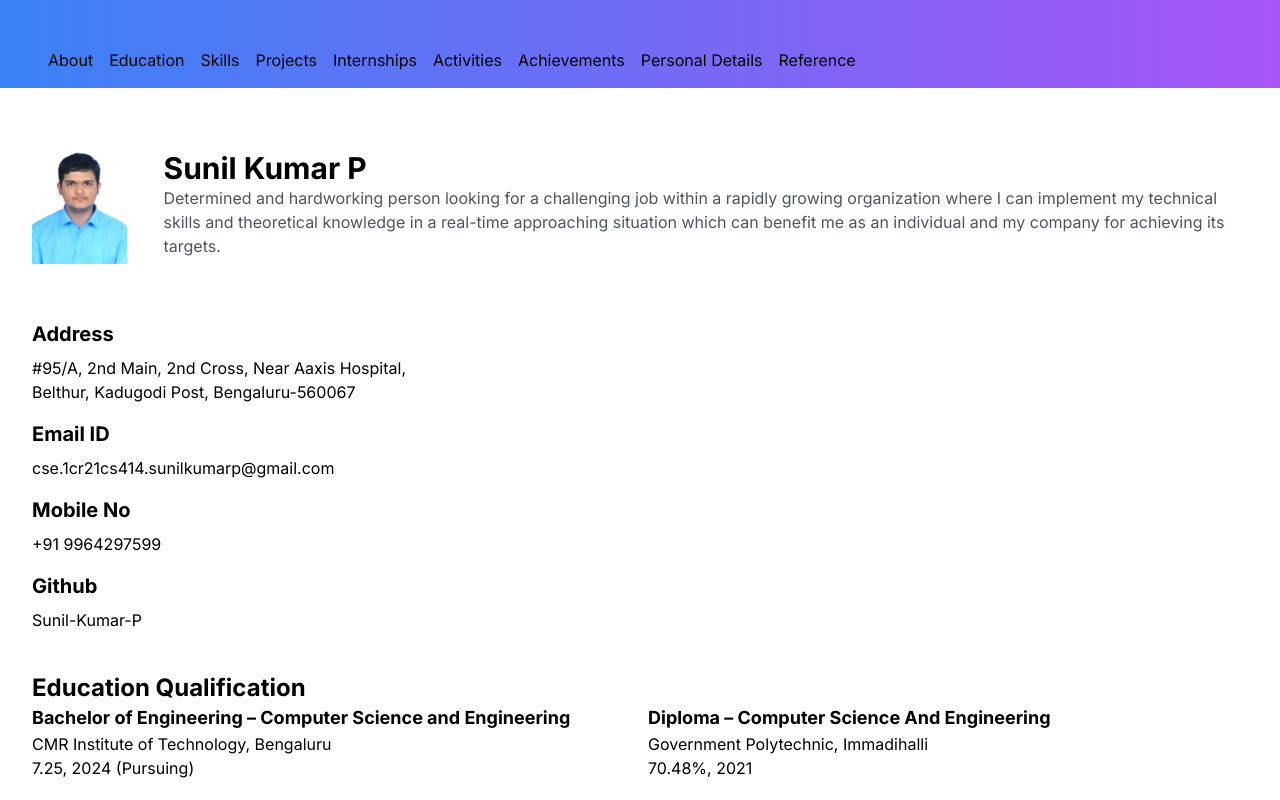
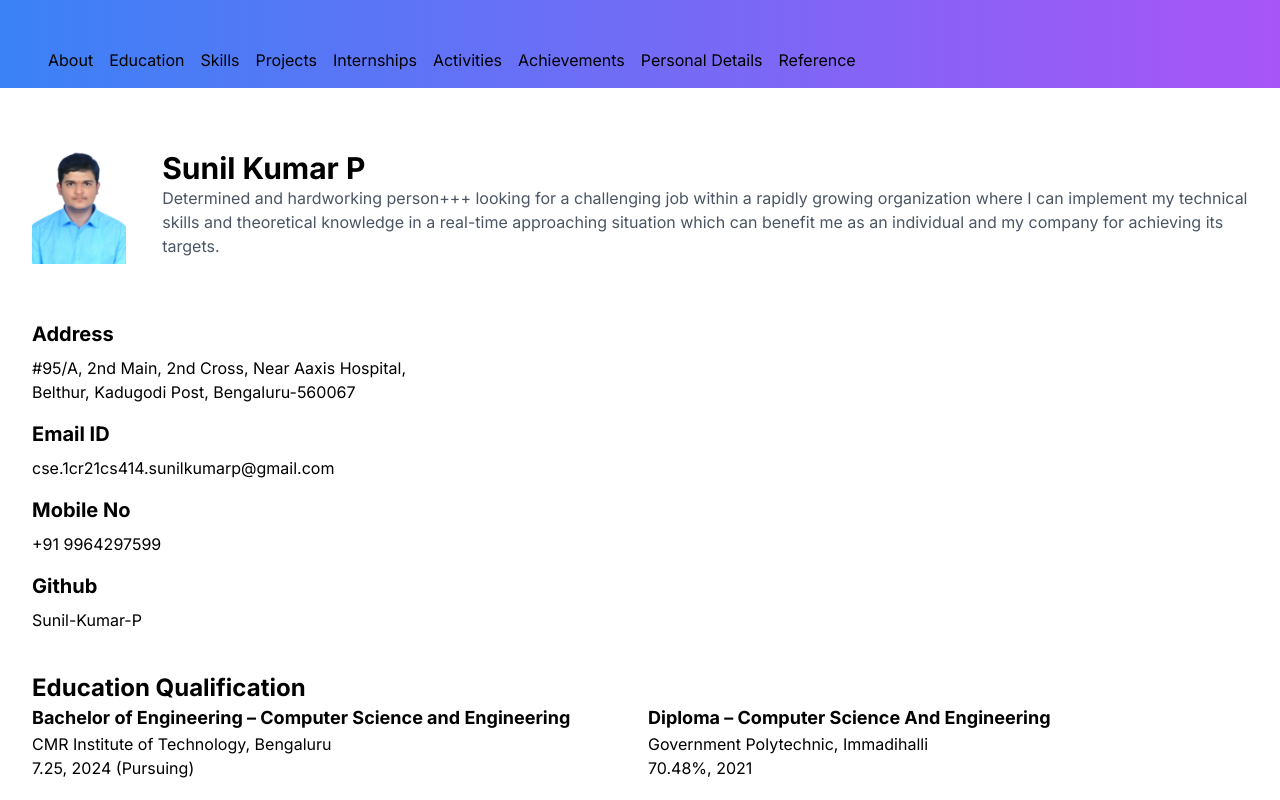
Before and after one commit to Sunil-Kumar-P/next-portfolio, a Next.js app: page / in a window 1280 px wide. Shown: the top 800 px of the page. Built offline with nearby package versions, Linux system fonts and the light colour scheme.

Commit message:
Update About.tsx

```diff
--- a/components/About.tsx
+++ b/components/About.tsx
@@ -16,7 +16,7 @@ const About = () => {
           <div className="justify-center">
             <h2 className="text-3xl font-bold justify-center">Sunil Kumar P</h2>
             <p className="text-gray-600">
-              Determined and hardworking person looking for a challenging job
+              Determined and hardworking person+++ looking for a challenging job
               within a rapidly growing organization where I can implement my
               technical skills and theoretical knowledge in a real-time
               approaching situation which can benefit me as an individual and my
```
